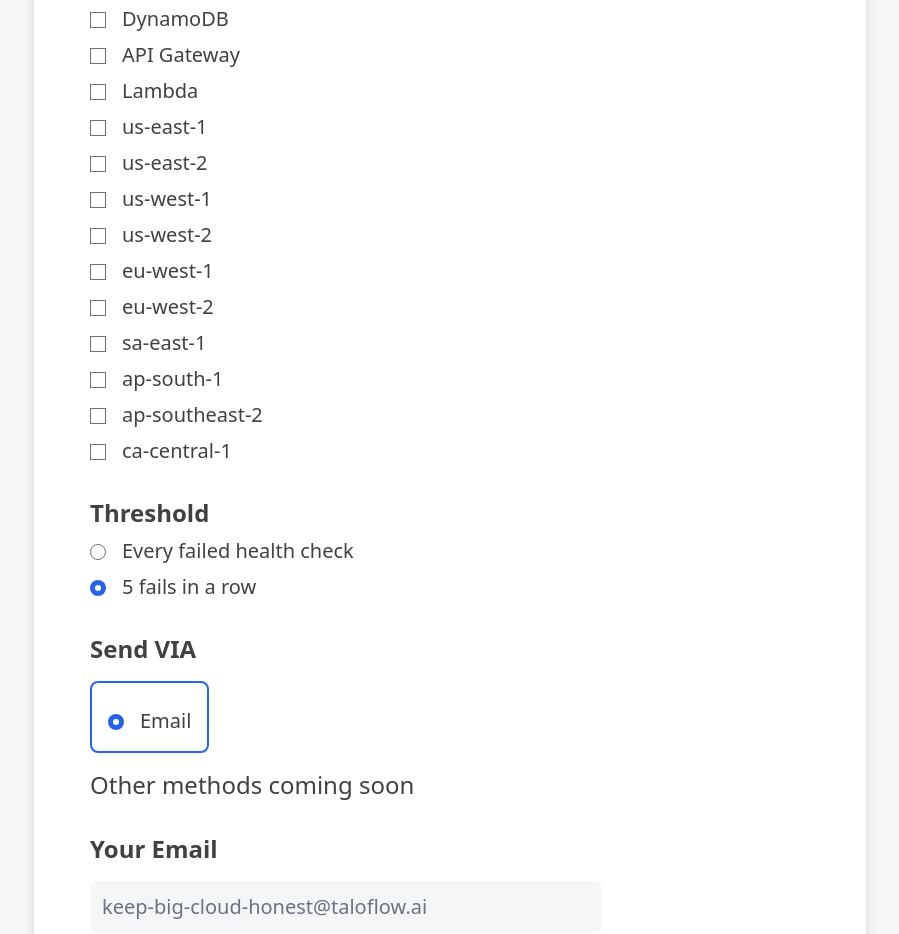
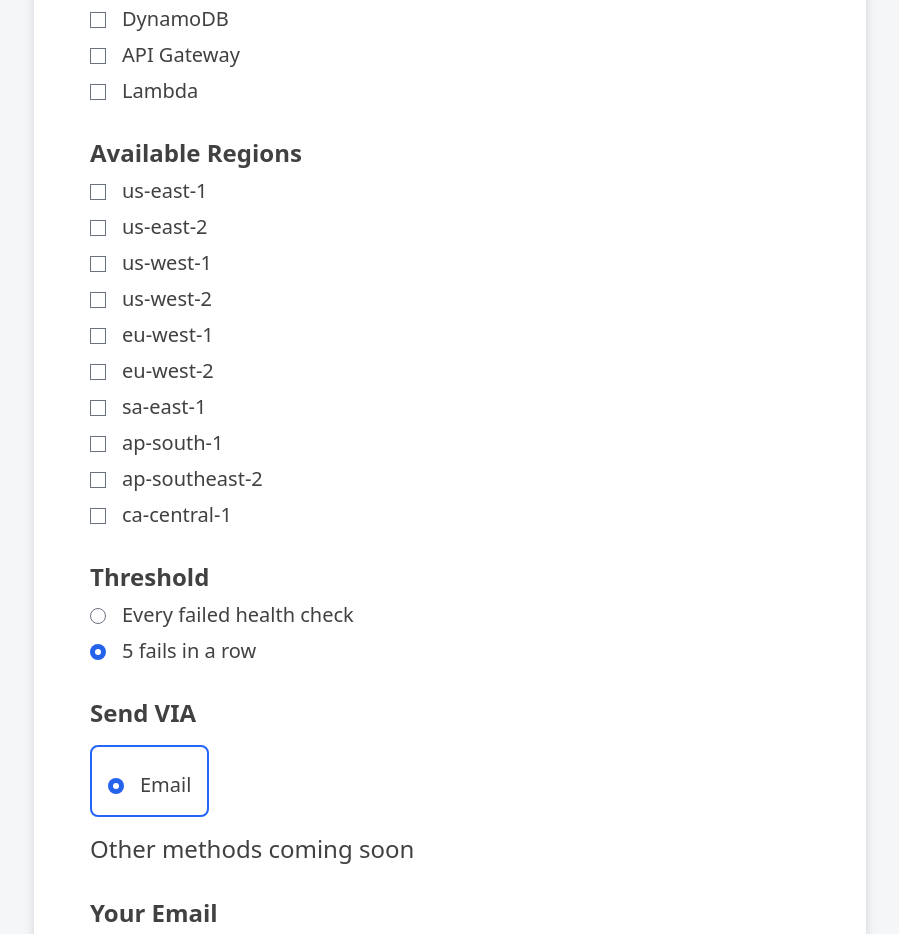
Before and after one commit to Taloflow/is-aws-down, a Next.js app in the folder apps/frontend/: page /is-aws-down/get-alerts in a window 1280 px wide. Shown: the part 1060-1994 px from the top of the page, without its empty margins (190-1089 px from the left). Built offline with nearby package versions, Linux system fonts and the light colour scheme.

Commit message:
fix: service regions

```diff
--- a/apps/frontend/src/pages/is-aws-down/get-alerts.tsx
+++ b/apps/frontend/src/pages/is-aws-down/get-alerts.tsx
@@ -23,7 +23,9 @@
   "S3" |
   "EC2" |
   "API Gateway" |
-  "Lambda" |
+  "Lambda";
+
+type Regions = |
   "us-east-1" |
   "us-east-2" |
   "us-west-1" |
@@ -180,27 +182,25 @@
                         Description: "Lambda",
                         Value: "Lambda",
                       },
+                    ]}
+                    TitleName={"Available Services to monitor"}
+                  />
+                  <RadioOrCheckBoxFormChoices
+                    Type={"checkbox"}
+                    FormName={"service_regions"}
+                    Options={[
                       { Description: "us-east-1", Value: "us-east-1" },
-
                       { Description: "us-east-2", Value: "us-east-2" },
-
                       { Description: "us-west-1", Value: "us-west-1" },
-
                       { Description: "us-west-2", Value: "us-west-2" },
-
                       { Description: "eu-west-1", Value: "eu-west-1" },
-
                       { Description: "eu-west-2", Value: "eu-west-2" },
-
                       { Description: "sa-east-1", Value: "sa-east-1" },
-
                       { Description: "ap-south-1", Value: "ap-south-1" },
-
                       { Description: "ap-southeast-2", Value: "ap-southeast-2" },
-
                       { Description: "ca-central-1", Value: "ca-central-1" },
                     ]}
-                    TitleName={"Available Services to monitor"}
+                    TitleName={"Available Regions"}
                   />
                   <RadioOrCheckBoxFormChoices
                     Type={"radio"}
```
